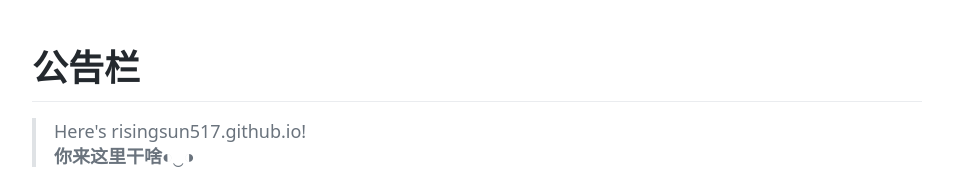
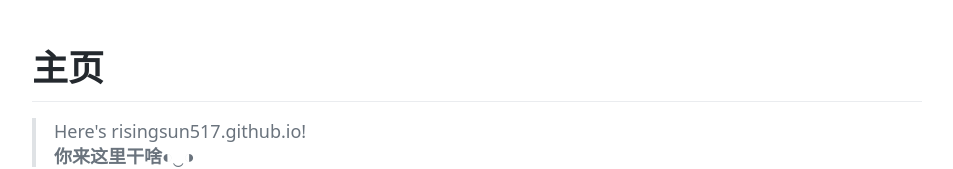
Before and after one commit to rs9c/rs9c.github.io, a plain HTML site: page index.html in a window 1280 px wide. Shown: the top 169 px of the page, without its empty margins (163-1116 px from the left). Drawn offline with Linux system fonts and the light colour scheme.

Commit message:
modified:   index.html

```diff
--- a/index.html
+++ b/index.html
@@ -568,7 +568,7 @@
     </head>
     <body>
         <article class="markdown-body">
-            <h1>公告栏</h1>
+            <h1>主页</h1>
             <blockquote>
                 Here's risingsun517.github.io!
                 <h3 style="font-size: 1em">你来这里干啥◐‿◑</h3>
```
